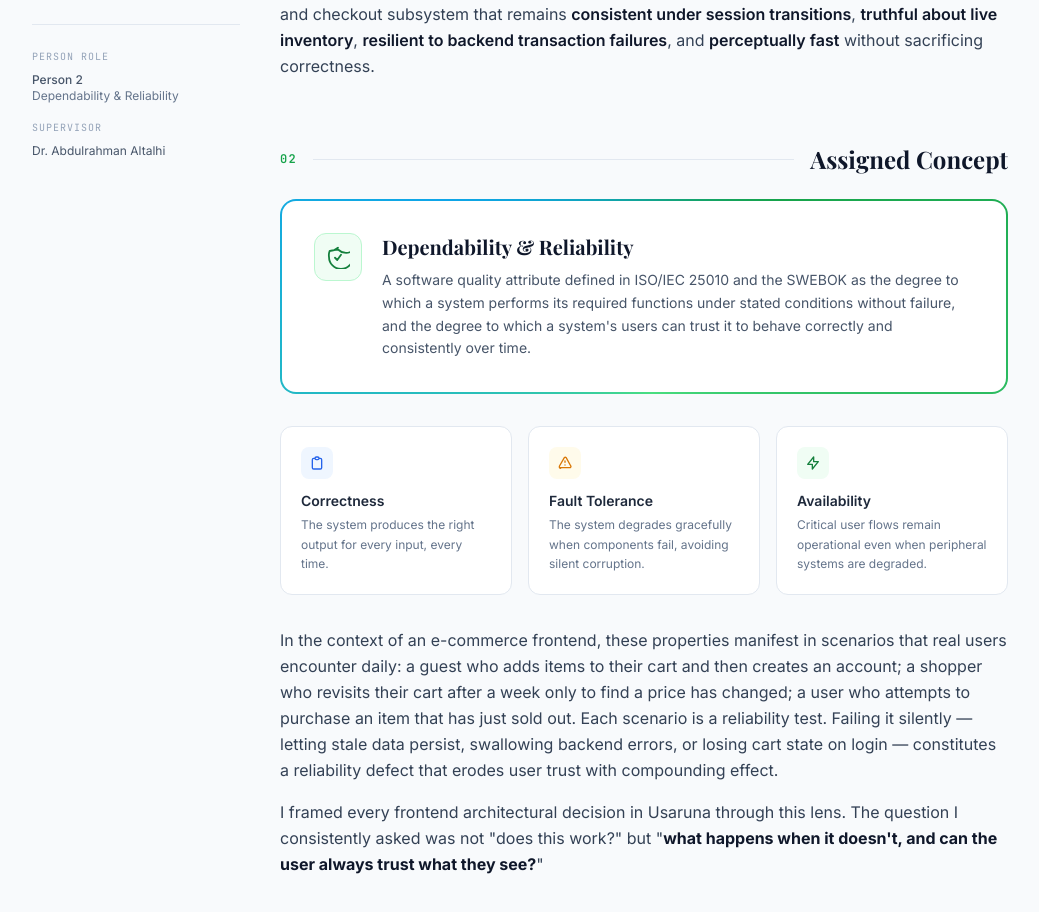
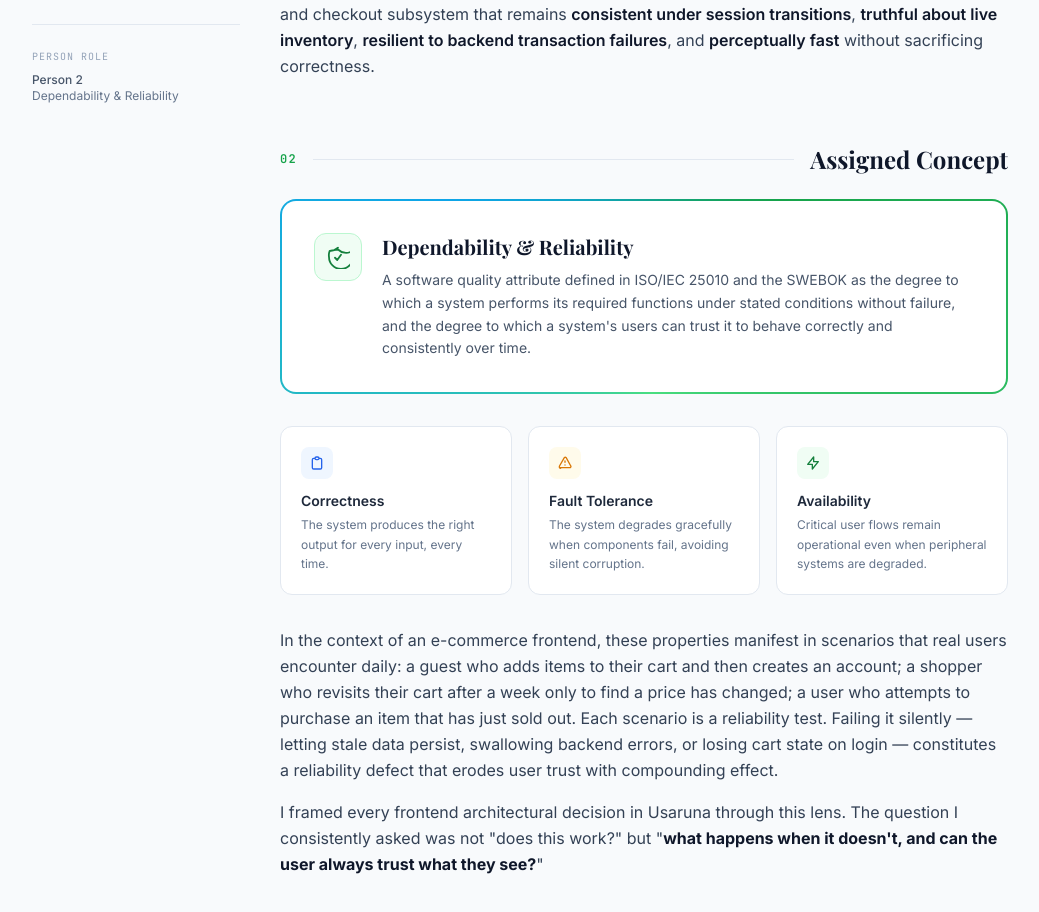
Before and after one commit to KhaledBaali/CPIT-455-Project, a plain HTML site: page index.html in a window 1280 px wide. Shown: the part 1041-1953 px from the top of the page, without its empty margins (120-1159 px from the left). Drawn offline with nearby package versions, Linux system fonts and the light colour scheme.

Commit message:
Update index.html

```diff
--- a/index.html
+++ b/index.html
@@ -215,8 +215,6 @@
           <p class="text-xs text-surface-500">Dependability &amp; Reliability</p>
         </div>
         <div class="mt-4">
-          <p class="text-[10px] font-mono uppercase text-surface-400 mb-2 tracking-widest">Supervisor</p>
-          <p class="text-xs text-surface-600">Dr. Abdulrahman Altalhi</p>
         </div>
       </div>
     </aside>
```
